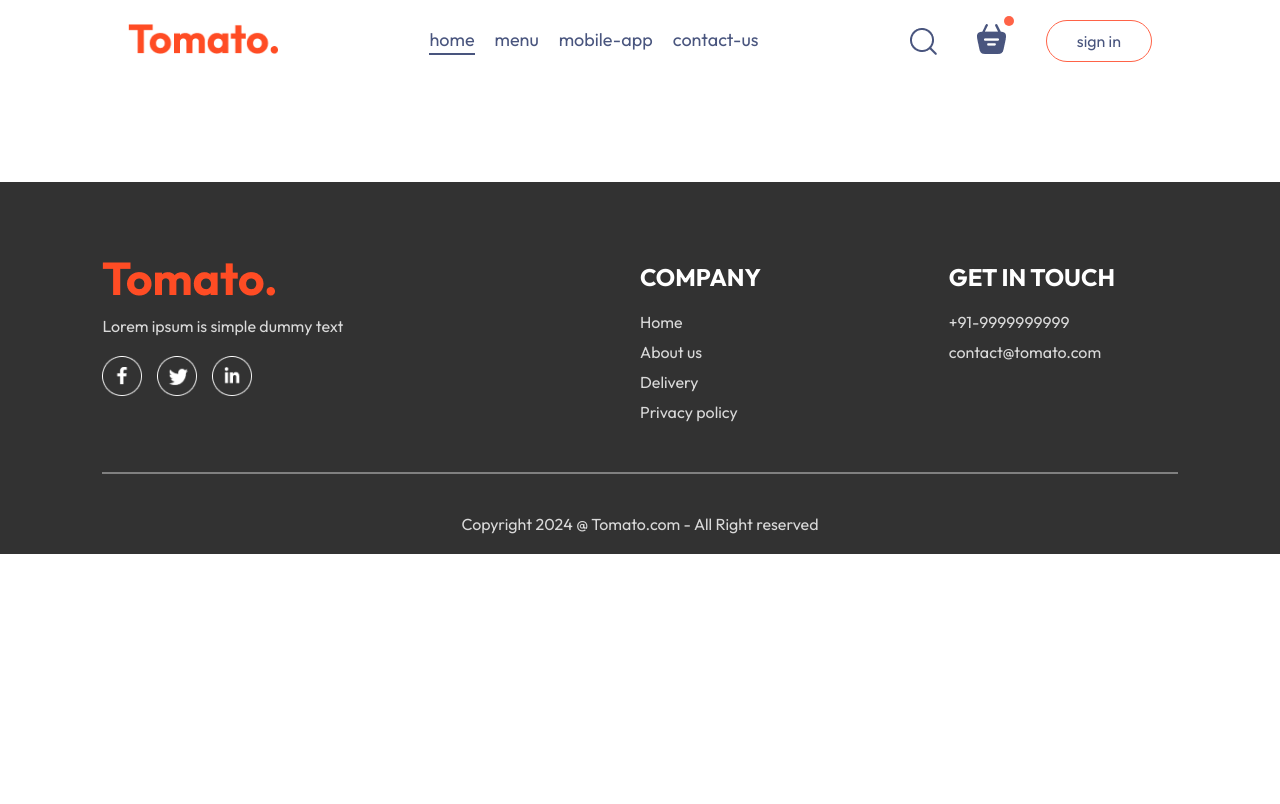
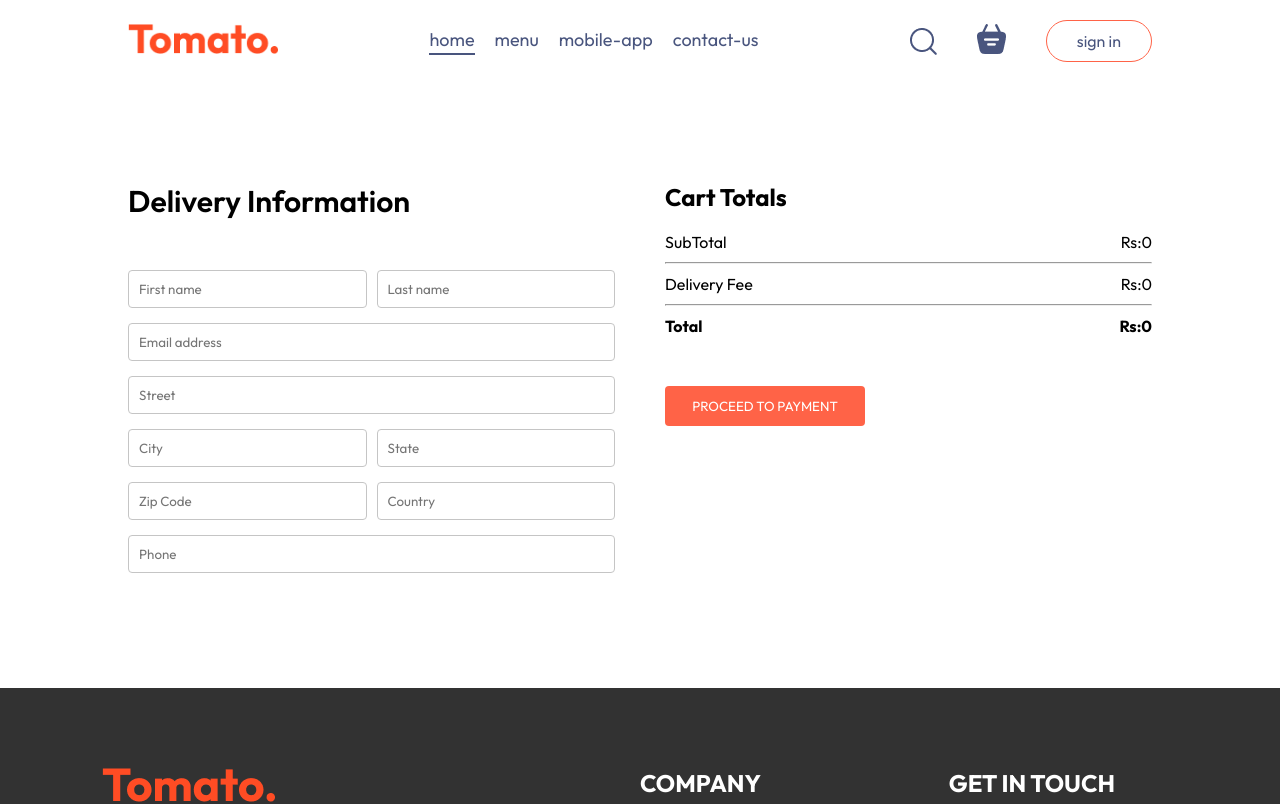
Before and after one commit to diwahar-m/food-delivery-frontend, a React (Vite) app: page /order in a window 1280 px wide. Shown: the top 804 px of the page. Built offline with nearby package versions, Linux system fonts and the light colour scheme.

Commit message:
Place Order section UI completed

```diff
--- a/src/components/Navbar/Navbar.jsx
+++ b/src/components/Navbar/Navbar.jsx
@@ -1,10 +1,12 @@
 import "./Navbar.css";
 import { assets } from "../../assets/assets";
-import { useState } from "react";
+import { useContext, useState } from "react";
 import { Link } from "react-router-dom";
+import { StoreContext } from "../../context/StoreContext";
 
 const Navbar = ({ setShowLogin }) => {
   const [menu, setMenu] = useState("home");
+  const { getTotalCartAmount } = useContext(StoreContext);
 
   return (
     <div className="navbar">
@@ -47,7 +49,7 @@
           <Link to="/cart">
             <img src={assets.basket_icon} alt="" />
           </Link>
-          <div className="dot"></div>
+          <div className={getTotalCartAmount() === 0 ? "" : "dot"}></div>
         </div>
         <button onClick={() => setShowLogin(true)}>sign in</button>
       </div>
--- a/src/pages/Cart/Cart.jsx
+++ b/src/pages/Cart/Cart.jsx
@@ -1,10 +1,13 @@
 import React, { useContext } from "react";
 import "./Cart.css";
 import { StoreContext } from "../../context/StoreContext";
+import { useNavigate } from "react-router-dom";
 
 const Cart = () => {
   const { cartItems, food_list, removeFromCart, getTotalCartAmount } =
     useContext(StoreContext);
+
+  const navigate = useNavigate();
 
   return (
     <div className="cart">
@@ -50,15 +53,19 @@
             <hr />
             <div className="cart-total-details">
               <p>Delivery Fee</p>
-              <p>Rs:{2}</p>
+              <p>Rs:{getTotalCartAmount() === 0 ? 0 : 2}</p>
             </div>
             <hr />
             <div className="cart-total-details">
               <b>Total</b>
-              <b>Rs:{getTotalCartAmount() + 2}</b>
+              <b>
+                Rs:{getTotalCartAmount() === 0 ? 0 : getTotalCartAmount() + 2}
+              </b>
             </div>
           </div>
-          <button>PROCEED TO CHECKOUT</button>
+          <button onClick={() => navigate("/order")}>
+            PROCEED TO CHECKOUT
+          </button>
         </div>
         <div className="cart-promocode">
           <div>
--- a/src/pages/PlaceOrder/PlaceOrder.css
+++ b/src/pages/PlaceOrder/PlaceOrder.css
@@ -0,0 +1,35 @@
+.place-order {
+    display: flex;
+    align-items: start;
+    justify-content: space-between;
+    gap:  50px;
+    margin-top: 100px;
+}
+.place-order-left {
+    width: 100%;
+    max-width: max(30%, 500px),
+}
+.place-order-left .title {
+    font-size: 30px;
+    font-weight: 600;
+    margin-bottom: 50px;
+}
+.place-order-left input {
+    margin-bottom: 15px;
+    width: 100%;
+    padding: 10px;
+    border: 1px solid #c5c5c5;
+    border-radius: 4px;
+    outline-color: tomato;
+}
+.place-order-left .multi-fields {
+    display: flex;
+    gap: 10px;
+}
+.place-order-right {
+    width: 100%;
+    max-width: max(40%, 500px);
+}
+.place-order .cart-total button {
+    margin-top: 30px;
+}
--- a/src/pages/PlaceOrder/PlaceOrder.jsx
+++ b/src/pages/PlaceOrder/PlaceOrder.jsx
@@ -1,8 +1,56 @@
-import React from "react";
+import React, { useContext } from "react";
 import "./PlaceOrder.css";
+import { StoreContext } from "../../context/StoreContext";
 
 const PlaceOrder = () => {
-  return <div></div>;
+  const { getTotalCartAmount } = useContext(StoreContext);
+
+  return (
+    <form className="place-order">
+      <div className="place-order-left">
+        <p className="title">Delivery Information</p>
+        <div className="multi-fields">
+          <input type="text" placeholder="First name" />
+          <input type="text" placeholder="Last name" />
+        </div>
+        <input type="email" placeholder="Email address" />
+        <input type="text" placeholder="Street" />
+        <div className="multi-fields">
+          <input type="text" placeholder="City" />
+          <input type="text" placeholder="State" />
+        </div>
+        <div className="multi-fields">
+          <input type="text" placeholder="Zip Code" />
+          <input type="text" placeholder="Country" />
+        </div>
+        <input type="text" placeholder="Phone" />
+      </div>
+      <div className="place-order-right">
+        <div className="cart-total">
+          <h2>Cart Totals</h2>
+          <div>
+            <div className="cart-total-details">
+              <p>SubTotal</p>
+              <p>Rs:{getTotalCartAmount()}</p>
+            </div>
+            <hr />
+            <div className="cart-total-details">
+              <p>Delivery Fee</p>
+              <p>Rs:{getTotalCartAmount() === 0 ? 0 : 2}</p>
+            </div>
+            <hr />
+            <div className="cart-total-details">
+              <b>Total</b>
+              <b>
+                Rs:{getTotalCartAmount() === 0 ? 0 : getTotalCartAmount() + 2}
+              </b>
+            </div>
+          </div>
+          <button>PROCEED TO PAYMENT</button>
+        </div>
+      </div>
+    </form>
+  );
 };
 
 export default PlaceOrder;
```
